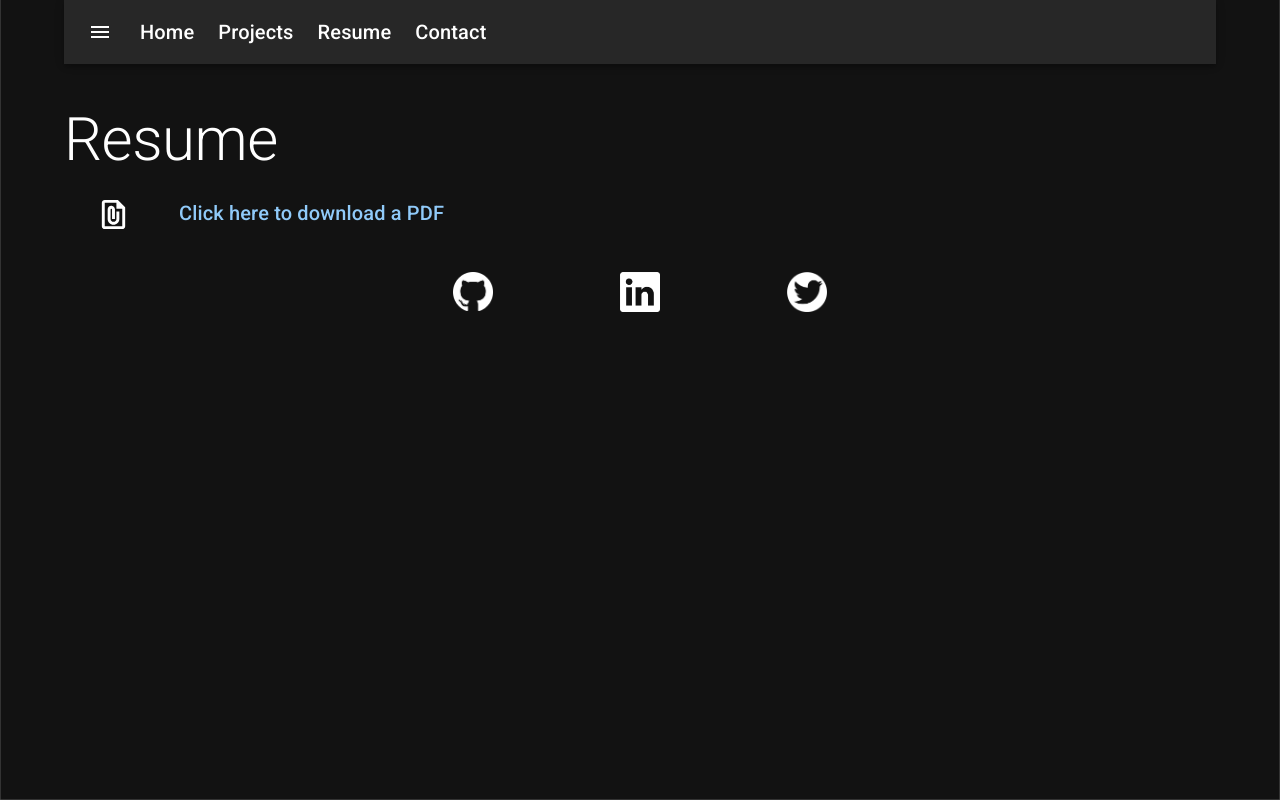
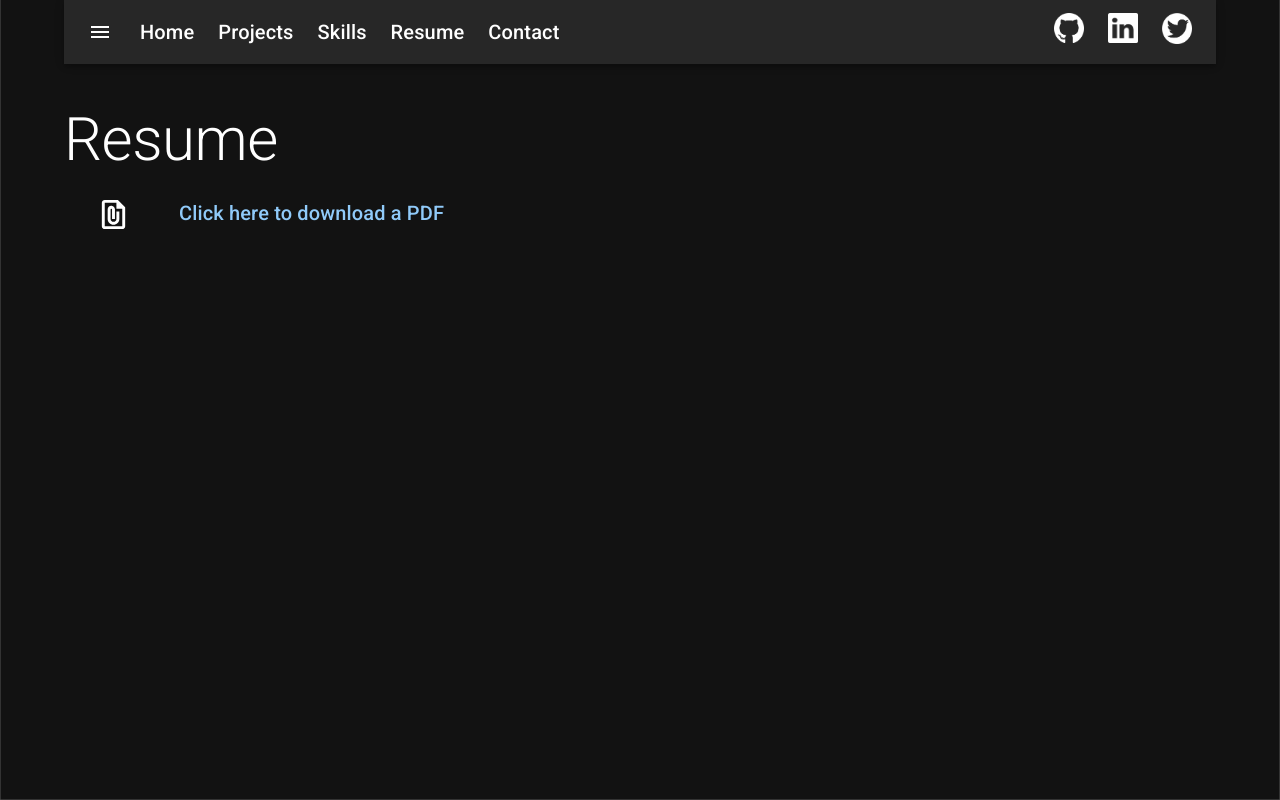
Before and after one commit to nico-martinucci/portfolio, a React (Create React App) app: page /resume in a window 1280 px wide. Built offline with nearby package versions, Linux system fonts and the light colour scheme.

Commit message:
add page fade-in/fade-out

```diff
--- a/src/App.js
+++ b/src/App.js
@@ -21,7 +21,6 @@ function App() {
 					<Nav />
 					<RoutesList />
 				</BrowserRouter>
-				<Footer />
 			</Container>
 		</ThemeProvider>
 	);
--- a/src/Contact.js
+++ b/src/Contact.js
@@ -1,8 +1,8 @@
 import { Typography } from "@mui/material";
 import MailOutlineIcon from '@mui/icons-material/MailOutline';
 import { Stack } from "@mui/system";
-import { motion } from "framer-motion"
-
+import { motion, AnimatePresence } from "framer-motion"
+import animationSettings from "./pageAnimations";
 
 /**
  * Contact:
@@ -12,7 +12,12 @@ function Contact() {
     const linkStyle = { textDecoration: "none", color: "inherit" };
 
     return (
-        <motion.div initial={{opacity: 0}} animate={{opacity: 1}} exit={{opacity: 0}}>
+        <AnimatePresence>
+            <motion.div
+                initial={animationSettings.initial}
+                animate={animationSettings.animate}
+                exit={animationSettings.exit}
+            >
                 <Typography variant="h2" gutterBottom>
                     Get in touch
                 </Typography>
@@ -27,6 +32,7 @@ function Contact() {
                     </Stack>
                 </Stack>
             </motion.div>
+        </AnimatePresence>
     )
 }
 
--- a/src/Footer.js
+++ b/src/Footer.js
@@ -1,4 +1,4 @@
-import { Typography } from "@mui/material";
+import { Container, Typography } from "@mui/material";
 import { Stack } from "@mui/system";
 /**
  * Footer:
@@ -6,7 +6,7 @@ import { Stack } from "@mui/system";
 function Footer() {
     const iconPxWidth = 40;
     return (
-        <>
+        <Container style={{ position: "absolute", left: 0, bottom: 0, right: 0 }}>
             <div style={{ display: "flex", justifyContent: "center" }}>
                 <Stack mt={5} mb={5} width="500px" direction={"row"} justifyContent="space-around">
                     <a href="https://github.com/nico-martinucci" target="_blank">
@@ -20,7 +20,7 @@ function Footer() {
                     </a>
                 </Stack>
             </div>
-        </>
+        </Container>
     )
 }
 
--- a/src/Home.js
+++ b/src/Home.js
@@ -1,7 +1,8 @@
 import { Stack, Typography, Button, ButtonGroup } from "@mui/material";
 import { Link } from "react-router-dom";
 import Matter, { MouseConstraint } from "matter-js";
-import { motion } from "framer-motion"
+import { motion, AnimatePresence } from "framer-motion"
+import animationSettings from "./pageAnimations";
 
 // module aliases
 var Engine = Matter.Engine,
@@ -109,7 +110,12 @@ function Home() {
     }
 
     return (
-        <motion.div initial={{opacity: 0}} animate={{opacity: 1}} exit={{opacity: 0}}>
+        <AnimatePresence>
+            <motion.div
+                initial={animationSettings.initial}
+                animate={animationSettings.animate}
+                exit={animationSettings.exit}
+            >
                 <Stack direction="row">
                     <img width="300px" src="/nico_headshot_circle.png" onClick={addBody} />
                     <Stack ml={6}>
@@ -145,6 +151,7 @@ function Home() {
                     </Stack>
                 </Stack>
             </motion.div>
+        </AnimatePresence>
     )
 }
 
--- a/src/Nav.js
+++ b/src/Nav.js
@@ -15,11 +15,12 @@ import { Stack } from '@mui/system';
 function Nav() {
 
     const linkStyle = { textDecoration: "none", color: "inherit" };
+    const iconPxWidth = 30;
 
     return (
         <Box mb={5} sx={{ flexGrow: 1 }}>
             <AppBar position="static">
-                <Toolbar>
+                <Toolbar display="flex">
                     <IconButton
                         size="large"
                         edge="start"
@@ -38,11 +39,26 @@ function Nav() {
                             <NavLink style={linkStyle} to="/projects">Projects</NavLink>
                         </Typography>
                         <Typography variant="h6" component="div" sx={{ flexGrow: 1 }}>
+                            <NavLink style={linkStyle} to="/skills">Skills</NavLink>
+                        </Typography>
+                        <Typography variant="h6" component="div" sx={{ flexGrow: 1 }}>
                             <NavLink style={linkStyle} to="/resume">Resume</NavLink>
                         </Typography>
                         <Typography variant="h6" component="div" sx={{ flexGrow: 1 }}>
                             <NavLink style={linkStyle} to="/contact">Contact</NavLink>
                         </Typography>
+                    </Stack>
+                    <Box sx={{ flexGrow: 1 }} />
+                    <Stack direction={"row"} gap={3}>
+                        <a href="https://github.com/nico-martinucci" target="_blank">
+                            <img width={`${iconPxWidth}px`} src="/github.png" />
+                        </a>
+                        <a href="https://www.linkedin.com/in/nico-martinucci/" target="_blank">
+                            <img width={`${iconPxWidth}px`} src="/linked_in.png" />
+                        </a>
+                        <a href="https://twitter.com/NicoM137" target="_blank">
+                            <img width={`${iconPxWidth}px`} src="/twitter.png" />
+                        </a>
                     </Stack>
                 </Toolbar>
             </AppBar>
--- a/src/Projects.js
+++ b/src/Projects.js
@@ -3,7 +3,8 @@ import IndividualProject from "./IndividualProject";
 import Grid2 from '@mui/material/Unstable_Grid2'
 import projectList from "./projectList";
 import { useEffect, useState } from "react";
-import { motion } from "framer-motion"
+import { motion, AnimatePresence } from "framer-motion"
+import animationSettings from "./pageAnimations";
 
 /**
  * Projects:
@@ -11,7 +12,12 @@ import { motion } from "framer-motion"
 function Projects() {
 
     return (
-        <motion.div initial={{opacity: 0}} animate={{opacity: 1}} exit={{opacity: 0}}>
+        <AnimatePresence>
+            <motion.div
+                initial={animationSettings.initial}
+                animate={animationSettings.animate}
+                exit={animationSettings.exit}
+            >
                 <Typography variant="h2" gutterBottom>
                     Projects
                 </Typography >
@@ -24,6 +30,7 @@ function Projects() {
                     ))}
                 </Grid2>
             </motion.div>
+        </AnimatePresence>
     )
 }
 
--- a/src/Resume.js
+++ b/src/Resume.js
@@ -1,7 +1,7 @@
 import { Typography, Stack } from "@mui/material";
 import FilePresentIcon from '@mui/icons-material/FilePresent';
-import { motion } from "framer-motion"
-
+import { motion, AnimatePresence } from "framer-motion"
+import animationSettings from "./pageAnimations";
 
 /**
  * Resume:
@@ -11,7 +11,12 @@ function Resume() {
     const linkStyle = { textDecoration: "none", color: "inherit" };
 
     return (
-        <motion.div initial={{opacity: 0}} animate={{opacity: 1}} exit={{opacity: 0}}>
+        <AnimatePresence>
+            <motion.div
+                initial={animationSettings.initial}
+                animate={animationSettings.animate}
+                exit={animationSettings.exit}
+            >
                 <Typography variant="h2" gutterBottom>
                     Resume
                 </Typography>
@@ -26,6 +31,7 @@ function Resume() {
                     </Stack>
                 </Stack>
             </motion.div>
+        </AnimatePresence>
     )
 }
 
--- a/src/RoutesList.js
+++ b/src/RoutesList.js
@@ -1,6 +1,7 @@
 import { Routes, Route, useLocation } from 'react-router-dom';
 import Home from './Home';
 import Projects from "./Projects";
+import Skills from "./Skills";
 import Resume from "./Resume";
 import Contact from "./Contact";
 import { AnimatePresence } from "framer-motion";
@@ -17,6 +18,7 @@ function RoutesList() {
             <Routes location={location} key={location.pathname}>
                 <Route path="/" element={<Home />} />
                 <Route path="/projects" element={<Projects />} />
+                <Route path="/skills" element={<Skills />} />
                 <Route path="/resume" element={<Resume />} />
                 <Route path="/contact" element={<Contact />} />
             </Routes>
--- /dev/null
+++ b/src/pageAnimations.js
@@ -0,0 +1,13 @@
+const animationSettings = {
+    initial: {
+        opacity: 0
+    },
+    animate: {
+        opacity: 1,
+    },
+    exit: {
+        opacity: 0
+    }
+}
+
+export default animationSettings;
```
Lines whose indentation alone changed are shown as unchanged.
